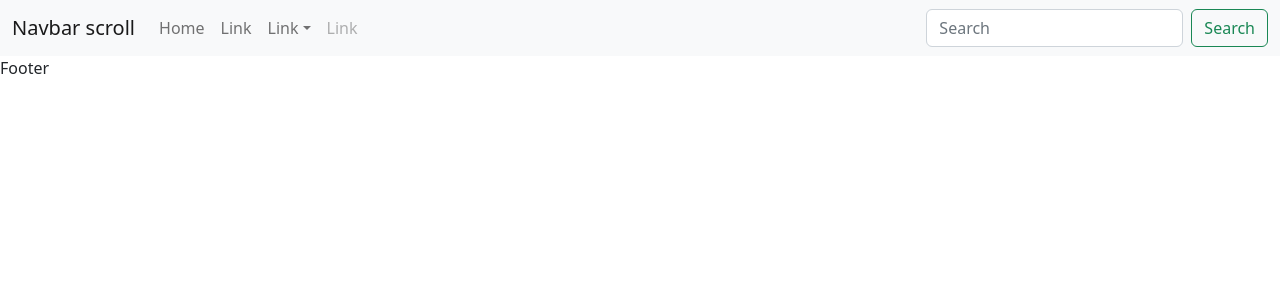
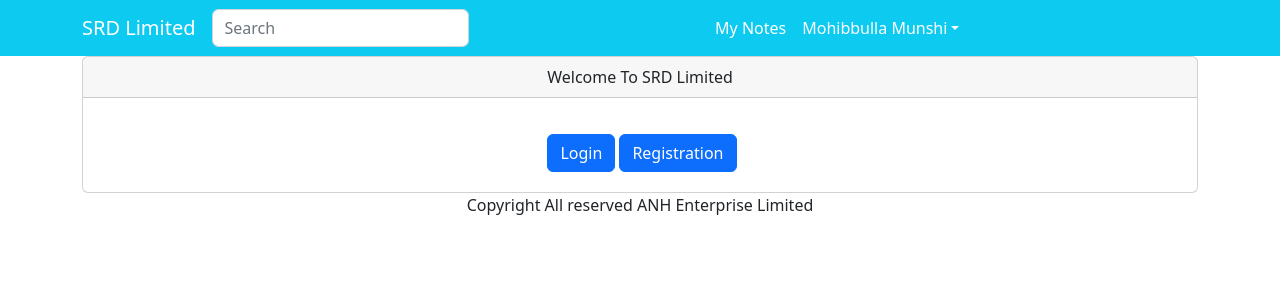
Before and after one commit to Mohib04/Notezipper, a React (Create React App) app in the folder frontend/: page / in a window 1280 px wide. Shown: the top 300 px of the page. Built offline with nearby package versions, Linux system fonts and the light colour scheme.

Commit message:
screen added

```diff
--- a/frontend/package.json
+++ b/frontend/package.json
@@ -10,6 +10,7 @@
     "react": "^18.2.0",
     "react-bootstrap": "^2.5.0",
     "react-dom": "^18.2.0",
+    "react-router-dom": "^6.4.2",
     "react-scripts": "5.0.1",
     "web-vitals": "^2.1.4"
   },
--- a/frontend/src/App.js
+++ b/frontend/src/App.js
@@ -1,17 +1,23 @@
 import "./App.css";
 import Header from "./components/Header/Header";
 import Footer from "./components/Footer/Footer";
+import LandingPage from "./screens/LandingPage/LandingPage";
+import MyNotes from "./screens/MyNotes/MyNotes";
+import { Route, Routes } from "react-router-dom";
 
-function App() {
+const App = () => {
   return (
     <>
       <Header />
-      <main >
-
+      <main>
+        <Routes>
+          <Route path="/" element={<LandingPage />} />
+          <Route path="/mynotes" element={<MyNotes />} />
+        </Routes>
       </main>
       <Footer />
     </>
   );
-}
+};
 
 export default App;
--- a/frontend/src/components/Footer/Footer.js
+++ b/frontend/src/components/Footer/Footer.js
@@ -1,5 +1,16 @@
 import React from "react";
+import Container from "react-bootstrap/Container";
+import Row from "react-bootstrap/Row";
+import Col from "react-bootstrap/Col";
 
 export default function Footer() {
-  return <div>Footer</div>;
+  return (
+    <Container>
+      <Row>
+        <Col className="justify-content-center text-center">
+          Copyright All reserved ANH Enterprise Limited
+        </Col>
+      </Row>
+    </Container>
+  );
 }
--- /dev/null
+++ b/frontend/src/components/Header/Header.css
@@ -0,0 +1,7 @@
+a{
+  text-decoration: none !important;
+  color: white !important;
+}
+a:hover {
+  color: red !important;
+}
--- a/frontend/src/components/Header/Header.js
+++ b/frontend/src/components/Header/Header.js
@@ -1,41 +1,17 @@
 import React from "react";
-import {
-  Button,
-  Container,
-  Form,
-  Nav,
-  Navbar,
-  NavDropdown,
-} from "react-bootstrap";
+import "./Header.css";
+import { Container, Form, Nav, Navbar, NavDropdown } from "react-bootstrap";
+import { Link } from "react-router-dom";
 
 export default function Header() {
   return (
-    <Navbar bg="light" expand="lg">
-      <Container fluid>
-        <Navbar.Brand href="#">Navbar scroll</Navbar.Brand>
+    <Navbar bg="info" expand="lg" variant="dark">
+      <Container>
+        <Navbar.Brand>
+          <Link to="/">SRD Limited</Link>
+        </Navbar.Brand>
         <Navbar.Toggle aria-controls="navbarScroll" />
         <Navbar.Collapse id="navbarScroll">
-          <Nav
-            className="me-auto my-2 my-lg-0"
-            style={{ maxHeight: "100px" }}
-            navbarScroll
-          >
-            <Nav.Link href="#action1">Home</Nav.Link>
-            <Nav.Link href="#action2">Link</Nav.Link>
-            <NavDropdown title="Link" id="navbarScrollingDropdown">
-              <NavDropdown.Item href="#action3">Action</NavDropdown.Item>
-              <NavDropdown.Item href="#action4">
-                Another action
-              </NavDropdown.Item>
-              <NavDropdown.Divider />
-              <NavDropdown.Item href="#action5">
-                Something else here
-              </NavDropdown.Item>
-            </NavDropdown>
-            <Nav.Link href="#" disabled>
-              Link
-            </Nav.Link>
-          </Nav>
           <Form className="d-flex">
             <Form.Control
               type="search"
@@ -43,8 +19,21 @@ export default function Header() {
               className="me-2"
               aria-label="Search"
             />
-            <Button variant="outline-success">Search</Button>
           </Form>
+          <Nav
+            className="me-auto my-2 my-lg-0 m-auto"
+            style={{ maxHeight: "100px" }}
+            navbarScroll
+          >
+            <Nav.Link>
+              <Link to="/mynotes">My Notes</Link>
+            </Nav.Link>
+            <NavDropdown title="Mohibbulla Munshi" id="navbarScrollingDropdown">
+              <NavDropdown.Item href="#action3">My Profile</NavDropdown.Item>
+              <NavDropdown.Divider />
+              <NavDropdown.Item href="#action3">Logo Out</NavDropdown.Item>
+            </NavDropdown>
+          </Nav>
         </Navbar.Collapse>
       </Container>
     </Navbar>
--- a/frontend/src/index.js
+++ b/frontend/src/index.js
@@ -3,10 +3,11 @@ import ReactDOM from "react-dom/client";
 import "./index.css";
 import App from "./App";
 import "bootstrap/dist/css/bootstrap.min.css";
+import { BrowserRouter } from "react-router-dom";
 
 const root = ReactDOM.createRoot(document.getElementById("root"));
 root.render(
-  <React.StrictMode>
+  <BrowserRouter>
     <App />
-  </React.StrictMode>
+  </BrowserRouter>
 );
--- /dev/null
+++ b/frontend/src/screens/LandingPage/LandingPage.js
@@ -0,0 +1,24 @@
+import React from "react";
+import { Container, Card, Button } from "react-bootstrap";
+
+const LandingPage = () => {
+  return (
+    <div className="main">
+      <Container>
+        <Card className="text-center">
+          <Card.Header>Welcome To SRD Limited</Card.Header>
+          <Card.Body>
+            <Card.Title></Card.Title>
+            <Card.Text></Card.Text>
+            <Button className="m-1" variant="primary">
+              Login
+            </Button>
+            <Button variant="primary">Registration</Button>
+          </Card.Body>
+        </Card>
+      </Container>
+    </div>
+  );
+};
+
+export default LandingPage;
--- /dev/null
+++ b/frontend/src/screens/MyNotes/MyNotes.js
@@ -0,0 +1,7 @@
+import React from "react";
+
+const MyNotes = () => {
+  return <div>MyNotes</div>;
+};
+
+export default MyNotes;
```
Also changed, not shown: frontend/src/components/MainScreen.js (added), frontend/src/screens/LandingPage/LandingPage.css (added), 2 other files (tests, documents, lock files or other folders).
